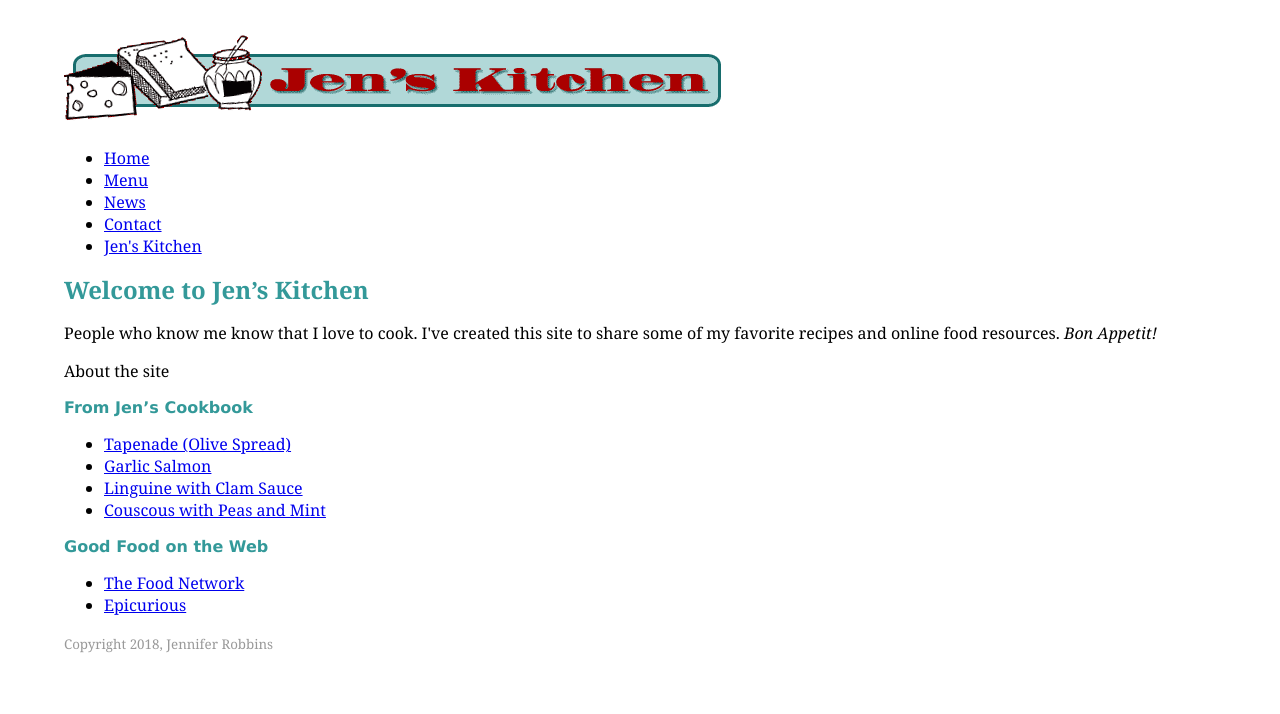
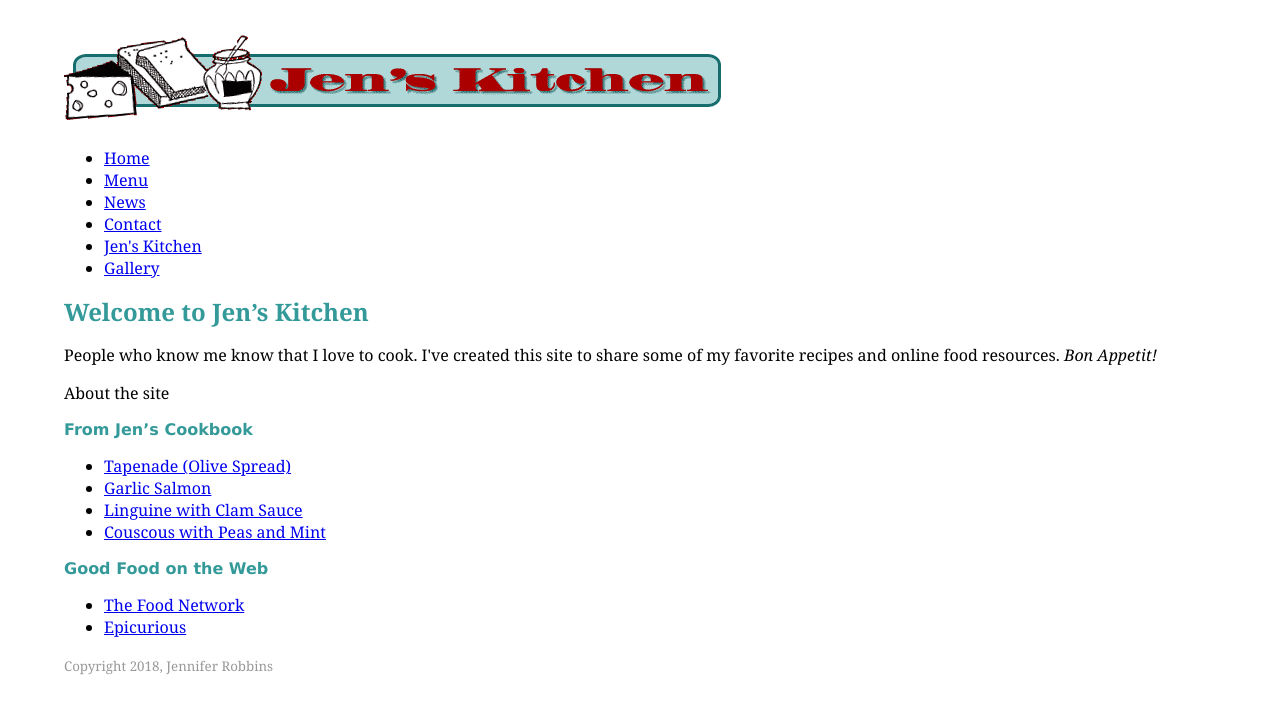
Before and after one commit to screechingpterodactyl/fid, a plain HTML site: page bistro/jenskitchen/jenskitchen.html in a window 1280 px wide. Drawn offline with Linux system fonts and the light colour scheme.

Commit message:
Add files via upload

```diff
--- a/bistro/jenskitchen/jenskitchen.html
+++ b/bistro/jenskitchen/jenskitchen.html
@@ -27,7 +27,7 @@ small {
 <body>
 <img src="images/jenskitchen.gif" alt="Jen's Kitchen banner" width="660" height="94">
 
-<nav>   <ul>    <li><a href="../index.html">Home</a></li>   <li><a href="../menu.html">Menu</a></li>   <li><a href="../bg_news.html">News</a></li>   <li><a href="../contact.html">Contact</a></li>    <li><a href="../jenskitchen/jenskitchen.html">Jen's Kitchen</a></li>
+<nav>   <ul>    <li><a href="../index.html">Home</a></li>   <li><a href="../menu.html">Menu</a></li>   <li><a href="../bg_news.html">News</a></li>   <li><a href="../contact.html">Contact</a></li>    <li><a href="../jenskitchen/jenskitchen.html">Jen's Kitchen</a></li>   <li><a href="../gallery/index.html">Gallery</a></li>
     </ul>
     </nav>
 
```
